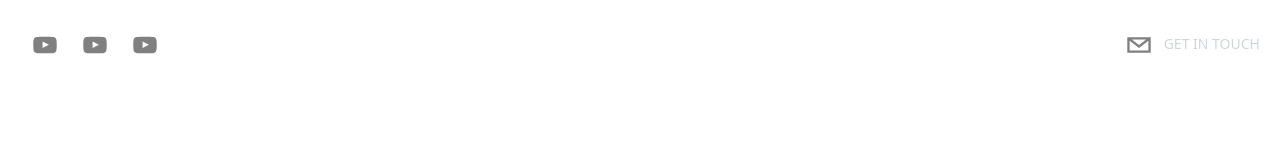
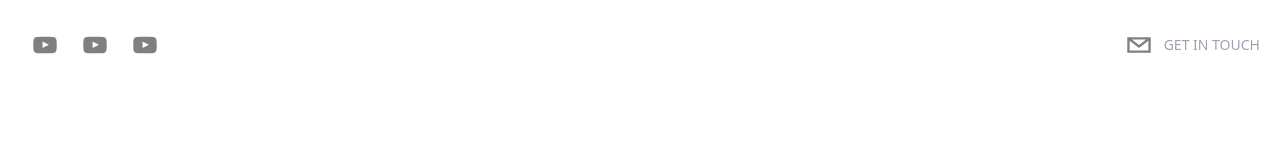
Before and after one commit to DmitryVelichko/portfolio-website-nextjs, a Next.js app: page / in a window 1280 px wide. Shown: the top 160 px of the page. Built offline with nearby package versions, Linux system fonts and the light colour scheme.

Commit message:
new commit

```diff
--- a/components/Header.tsx
+++ b/components/Header.tsx
@@ -18,6 +18,9 @@
           opacity: 1,
           scale: 1,
         }}
+        transition={{
+          duration: 1.5,
+        }}
         className='flex flex-row items-center'
       >
         <SocialIcon
@@ -37,17 +40,32 @@
         />
       </motion.div>
 
-      <div>
+      <motion.div
+        initial={{
+          x: 500,
+          opacity: 0,
+          scale: 0.5,
+        }}
+        animate={{
+          x: 0,
+          opacity: 1,
+          scale: 1,
+        }}
+        transition={{
+          duration: 1.5,
+        }}
+        className='flex flex-row items-center text-gray-300 cursor-pointer'
+      >
         <SocialIcon
           className='cursor-pointer'
           network='email'
           fgColor='gray'
           bgColor='transparent'
         />
-        <p className='uppercase hidden md:inline-flex text-sm text-gray-300 cursor-pointer'>
+        <p className='uppercase hidden md:inline-flex text-sm text-gray-400 cursor-pointer'>
           Get In Touch
         </p>
-      </div>
+      </motion.div>
     </header>
   );
 }
```
